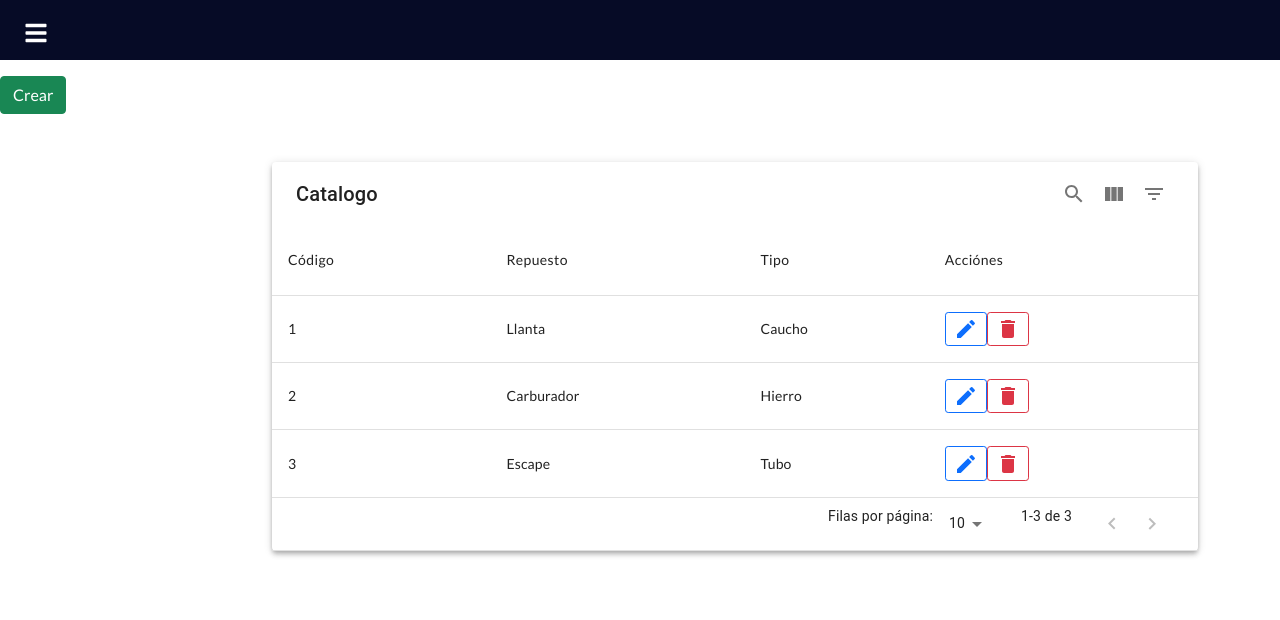
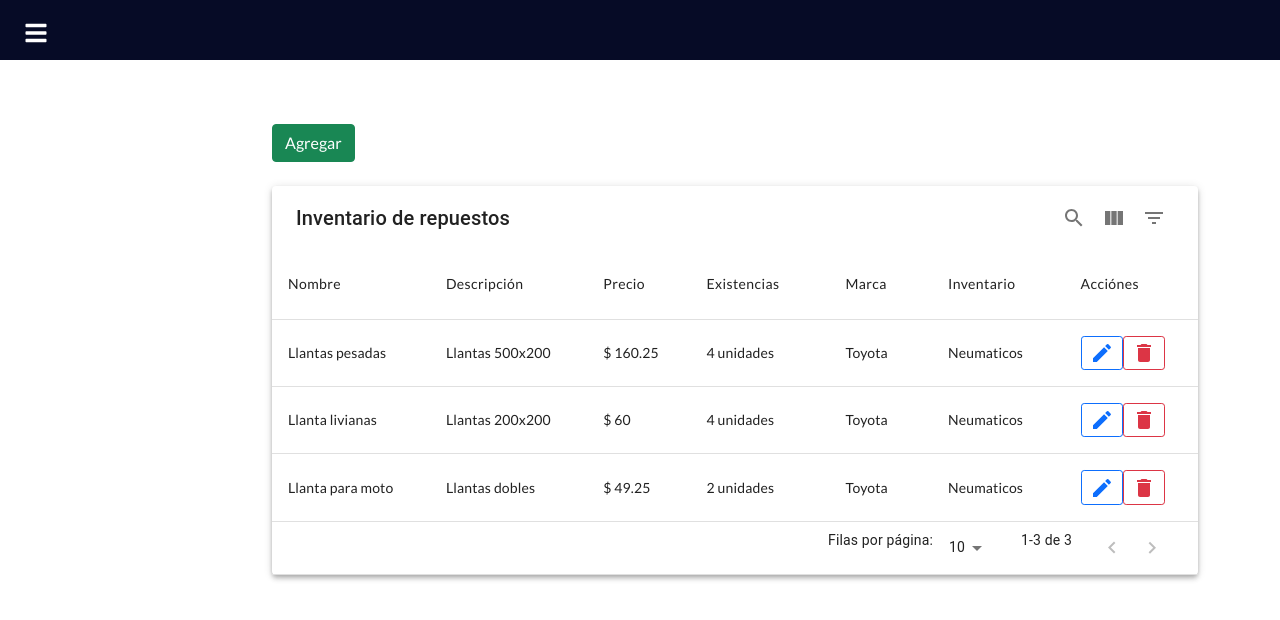
Before and after one commit to LizandroPenado/ProductoSoftware, a React (Create React App) app in the folder Cliente/: page /repuesto in a window 1280 px wide. Shown: the top 620 px of the page. Built offline with nearby package versions, Linux system fonts and the light colour scheme.

Commit message:
Creacion de el prototipo de Gestionar Repuestos

```diff
--- a/Cliente/src/components/datatable/DataTable.js
+++ b/Cliente/src/components/datatable/DataTable.js
@@ -1,24 +1,20 @@
-import React, { Component } from "react";
+import React from "react";
 import MUIDataTable from "mui-datatables";
 import { Container, Row, Col } from "react-bootstrap";
 
-class DataTable extends Component {
-  constructor(props) {
-    super(props);
-  }
-  render() {
+export default function dataTable(props) {
   const options = {
     download: "false",
     print: "false",
     responsive: "simple",
-      selectableRows: false,
+    selectableRows: "none",
     rowsPerPage: 10,
     rowsPerPageOptions: [10, 20, 30],
     tableBodyHeight: "100%",
     tableBodyMaxHeight: "100%",
     textLabels: {
       body: {
-          noMatch: this.props.noRegistro,
+        noMatch: props.noRegistro,
         toolTip: "Sort",
         columnHeaderTooltip: (column) => `Ordenar por ${column.label}`,
       },
@@ -56,10 +52,11 @@ class DataTable extends Component {
       <Row className="justify-content-md-center">
         <Col xs lg="2"></Col>
         <Col>
+          <div className="pb-4">{props.agregar}</div>
           <MUIDataTable
-              title={this.props.titulo}
-              data={this.props.datos}
-              columns={this.props.columnas}
+            title={props.titulo}
+            data={props.datos}
+            columns={props.columnas}
             options={options}
           />
         </Col>
@@ -67,6 +64,3 @@ class DataTable extends Component {
     </Container>
   );
 }
-}
-
-export default DataTable;
--- /dev/null
+++ b/Cliente/src/components/modal/BotonesEliminar.js
@@ -0,0 +1,18 @@
+import React from "react";
+import { Button } from "react-bootstrap";
+
+export default function botonesEliminar(props) {
+  return (
+    <>
+      <Button variant="danger" /* onClick={() => this.peticionDelete()} */>
+        Confirmar
+      </Button>
+      <Button
+        variant="secondary"
+        onClick={props.cancelar}
+      >
+        Cancelar
+      </Button>
+    </>
+  );
+}
--- /dev/null
+++ b/Cliente/src/components/modal/BotonesRegistrar.js
@@ -0,0 +1,21 @@
+import React from "react";
+import { Button } from "react-bootstrap";
+
+export default function botones(props) {
+  return (
+    <>
+      {props.tipoModal === "insertar" ? (
+        <Button variant="primary" /* onClick={props.guardar} */>
+          Guardar
+        </Button>
+      ) : (
+        <Button variant="primary" /* onClick={props.actualizar} */>
+          Actualizar
+        </Button>
+      )}
+      <Button variant="secondary" onClick={props.cancelar}>
+        Cancelar
+      </Button>
+    </>
+  );
+}
--- a/Cliente/src/components/repuesto/Repuesto.js
+++ b/Cliente/src/components/repuesto/Repuesto.js
@@ -1,31 +1,57 @@
 import React, { Component } from "react";
 import DataTable from "../datatable/DataTable";
-import Botones from "../datatable/Botones";
+import BotonesTable from "../datatable/BotonesTable";
+import BotonesModalRegistrar from "../modal/BotonesRegistrar";
+import BotonesModalEliminar from "../modal/BotonesEliminar";
 import { Button } from "react-bootstrap";
-
+import ModalCU from "../modal/ModalCU";
+import { Form } from "react-bootstrap";
 
 const data = [
-  { id: "1", nombre: "Llanta", clasificacion: "Caucho"},
-  { id: "2", nombre: "Carburador", clasificacion: "Hierro"},
-  { id: "3", nombre: "Escape", clasificacion: "Tubo"},
+  {
+    nombre: "Llantas pesadas",
+    descripcion: "Llantas 500x200",
+    precio: 160.25,
+    cantidad: 4,
+    marca: "Toyota",
+    inventario: "Neumaticos",
+  },
+  {
+    nombre: "Llanta livianas",
+    descripcion: "Llantas 200x200",
+    precio: 60,
+    cantidad: 4,
+    marca: "Toyota",
+    inventario: "Neumaticos",
+  },
+  {
+    nombre: "Llanta para moto",
+    descripcion: "Llantas dobles",
+    precio: 49.25,
+    cantidad: 2,
+    marca: "Toyota",
+    inventario: "Neumaticos",
+  },
 ];
 
 class Repuesto extends Component {
-  /*constructor(props) {
+  constructor(props) {
     super(props);
     this.state = {
-      cuentas: [],
       repuestos: [],
       modalInsertar: false,
       modalEliminar: false,
       form: {
-        codigo: "",
         nombre: "",
-        tipo: "",
+        descripcion: "",
+        precio: 0.0,
+        cantidad: 0,
+        marca: "",
+        inventario: "",
         tipoModal: "",
       },
     };
-  }*/
+  }
 
   /* componentDidMount() {
     axios
@@ -48,48 +74,209 @@ class Repuesto extends Component {
       });
   } */
 
+  handleChange = async (e) => {
+    e.persist();
+    await this.setState({
+      form: {
+        ...this.state.form,
+        [e.target.name]: e.target.value,
+      },
+    });
+  };
+
+  seleccionRepuesto = (repuesto) => {
+    this.setState({
+      tipoModal: "actualizar",
+      form: {
+        nombre: repuesto[0],
+        descripcion: repuesto[1],
+        precio: repuesto[2],
+        cantidad: repuesto[3],
+        marca: repuesto[4],
+        inventario: repuesto[5],
+      },
+    });
+  };
+
+  modalInsertar = () => {
+    this.setState({ modalInsertar: !this.state.modalInsertar });
+  };
+
   render() {
+    const { form } = this.state;
     const columns = [
       {
-        name: "id",
-        label: "Código",
+        name: "nombre",
+        label: "Nombre",
       },
       {
-        name: "nombre",
-        label: "Repuesto",
+        name: "descripcion",
+        label: "Descripción",
       },
       {
-        name: "clasificacion",
-        label: "Tipo",
+        name: "precio",
+        label: "Precio",
+        options: {
+          customBodyRender: (value, tableMeta, updateValue) => {
+            return "$ " + value;
+          },
+        },
+      },
+      {
+        name: "cantidad",
+        label: "Existencias",
+        options: {
+          customBodyRender: (value, tableMeta, updateValue) => {
+            return value + " unidades";
+          },
+        },
+      },
+      {
+        name: "marca",
+        label: "Marca",
+      },
+      {
+        name: "inventario",
+        label: "Inventario",
       },
       {
         name: "acciones",
         label: "Acciónes",
         options: {
           customBodyRender: (value, tableMeta, updateValue) => {
-            return <Botones />;
+            return (
+              <BotonesTable
+                editar={() => {
+                  this.seleccionRepuesto(tableMeta.rowData);
+                  this.modalInsertar();
+                }}
+                eliminar={() => {
+                  this.seleccionRepuesto(tableMeta.rowData);
+                  this.setState({ modalEliminar: true });
+                }}
+              />
+            );
           },
         },
       },
     ];
     return (
       <>
-        <div className="pt-3">
+        <div className="pt-3"></div>
+        <DataTable
+          agregar={
             <Button
               variant="success"
-            /* onClick={() => {
+              onClick={() => {
                 this.setState({ form: null, tipoModal: "insertar" });
                 this.modalInsertar();
-            }} */
+              }}
             >
-            Crear
+              Agregar
             </Button>
-        </div>
-        <DataTable
-          titulo="Catalogo"
+          }
+          titulo="Inventario de repuestos"
           noRegistro="No hay registro de repuestos"
           columnas={columns}
           datos={data}
+        />
+        <ModalCU
+          abrirCrear={this.state.modalInsertar}
+          tipoModal={this.state.tipoModal}
+          titulo="repuesto"
+          formulario={
+            <>
+              <Form.Group>
+              <Form.Label>Nombre</Form.Label>
+                <Form.Control
+                  type="text"
+                  id="nombre"
+                  name="nombre"
+                  placeholder="Radiador"
+                  required={true}
+                  value={form ? form.nombre : ""}
+                  onChange={this.handleChange}
+                />
+              </Form.Group>
+              <Form.Group>
+              <Form.Label>Descripción</Form.Label>
+                <Form.Control
+                  type="text"
+                  id="descripcion"
+                  name="descripcion"
+                  placeholder="Automaticos pesados..."
+                  required={true}
+                  value={form ? form.descripcion : ""}
+                  onChange={this.handleChange}
+                />
+              </Form.Group>
+              <Form.Group>
+              <Form.Label>Precio</Form.Label>
+                <Form.Control
+                  type="text"
+                  id="precio"
+                  name="precio"
+                  placeholder="60.25"
+                  required={true}
+                  value={form ? form.precio : ""}
+                  onChange={this.handleChange}
+                />
+              </Form.Group>
+              <Form.Group>
+              <Form.Label>Existencias</Form.Label>
+                <Form.Control
+                  type="text"
+                  id="cantidad"
+                  name="cantidad"
+                  placeholder="10"
+                  required={true}
+                  value={form ? form.cantidad : ""}
+                  onChange={this.handleChange}
+                />
+              </Form.Group>
+              <Form.Group>
+              <Form.Label>Marca</Form.Label>
+                <Form.Control
+                  type="text"
+                  id="marca"
+                  name="marca"
+                  placeholder="Toyota"
+                  required={true}
+                  value={form ? form.marca : ""}
+                  onChange={this.handleChange}
+                />
+              </Form.Group>
+              <Form.Group>
+              <Form.Label>Inventario</Form.Label>
+                <Form.Control
+                  as="select"
+                  id="inventario"
+                  name="inventario"
+                  required={true}
+                  value={form ? form.inventario : ""}
+                  onChange={this.handleChange}
+                >
+                  <option value="" disabled={true}>
+                    Seleccione..
+                  </option>
+                  <option value="Llantas">Llantas</option>
+                  <option value="Escapes">Escapes</option>
+                </Form.Control>
+              </Form.Group>
+            </>
+          }
+          pieModalCrear={
+            <BotonesModalRegistrar
+              tipoModal={this.state.tipoModal}
+              cancelar={() => this.modalInsertar()}
+            />
+          }
+          abrirEliminar={this.state.modalEliminar}
+          pieModalEliminar={
+            <BotonesModalEliminar
+              cancelar={() => this.setState({ modalEliminar: false })}
+            />
+          }
         />
       </>
     );
```
Also changed, not shown: Cliente/src/components/modal/ModalCU.js (+22 -22 lines), Cliente/src/components/datatable/BotonesTable.js (renamed from Cliente/src/components/datatable/Botones.js). Lines whose indentation alone changed are shown as unchanged.
